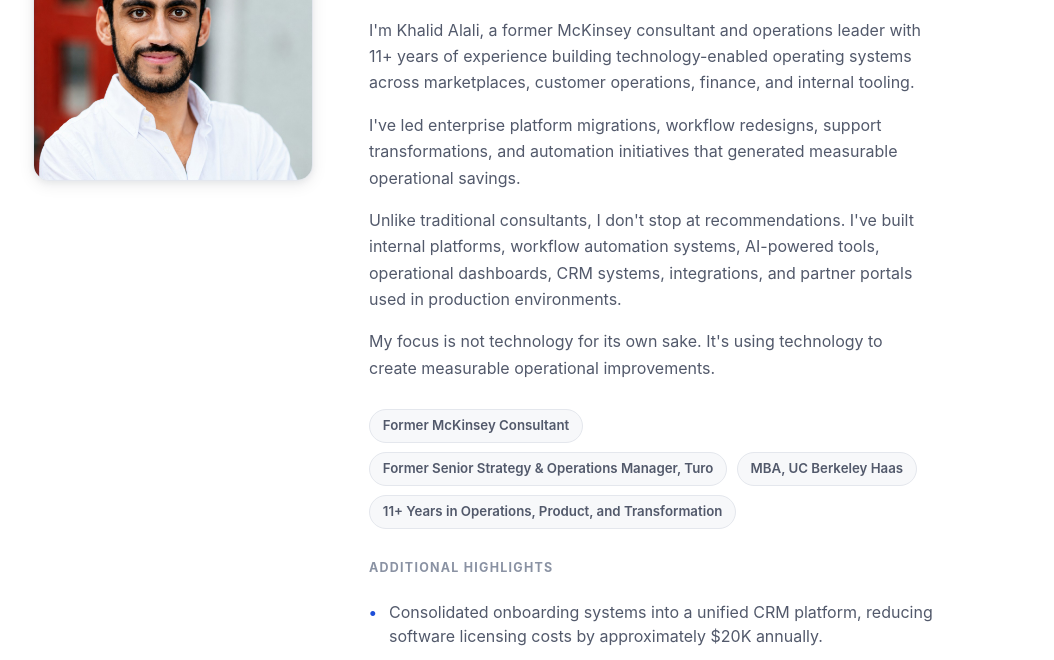
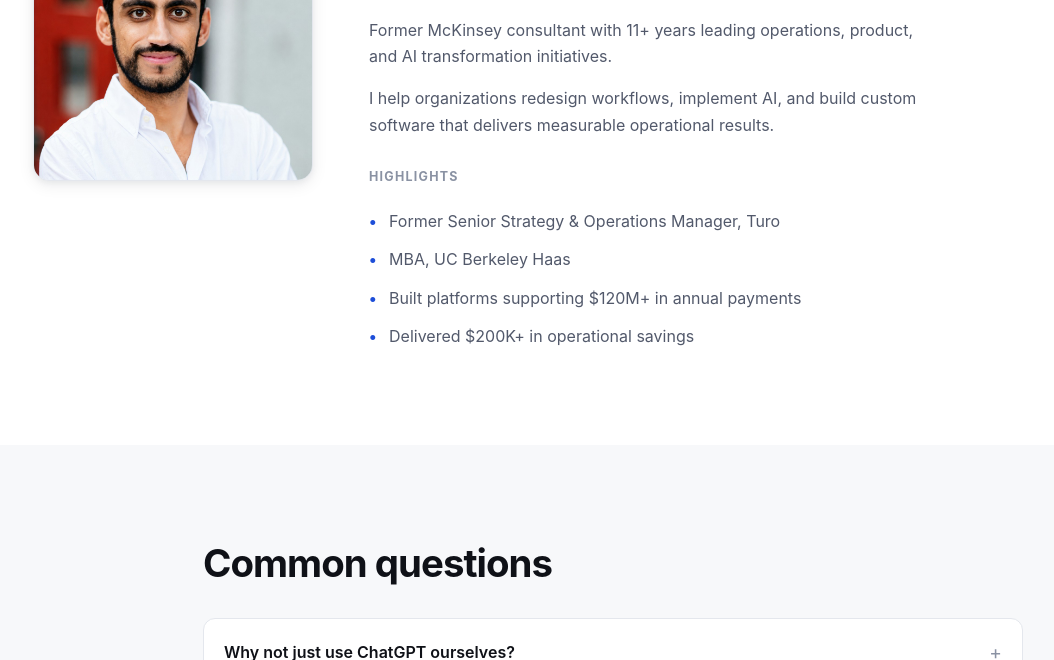
Before and after one commit to khalid-alali/prospecting, a plain HTML site: page index.html in a window 1280 px wide. Shown: the part 6984-7644 px from the top of the page, without its empty margins (27-1081 px from the left). Drawn offline with Linux system fonts and the light colour scheme.

Commit message:
short bio

```diff
--- a/index.html
+++ b/index.html
@@ -463,29 +463,17 @@
               <p class="eyebrow">About</p>
               <h2>Khalid Alali</h2>
               <p>
-                I'm Khalid Alali, a former McKinsey consultant and operations leader with 11+ years of experience building technology-enabled operating systems across marketplaces, customer operations, finance, and internal tooling.
+                Former McKinsey consultant with 11+ years leading operations, product, and AI transformation initiatives.
               </p>
               <p>
-                I've led enterprise platform migrations, workflow redesigns, support transformations, and automation initiatives that generated measurable operational savings.
+                I help organizations redesign workflows, implement AI, and build custom software that delivers measurable operational results.
               </p>
-              <p>
-                Unlike traditional consultants, I don't stop at recommendations. I've built internal platforms, workflow automation systems, AI-powered tools, operational dashboards, CRM systems, integrations, and partner portals used in production environments.
-              </p>
-              <p>
-                My focus is not technology for its own sake. It's using technology to create measurable operational improvements.
-              </p>
-              <div class="about-credentials">
-                <span>Former McKinsey Consultant</span>
-                <span>Former Senior Strategy &amp; Operations Manager, Turo</span>
-                <span>MBA, UC Berkeley Haas</span>
-                <span>11+ Years in Operations, Product, and Transformation</span>
-              </div>
-              <h3 class="about-highlights-heading">Additional Highlights</h3>
+              <h3 class="about-highlights-heading">Highlights</h3>
               <ul class="project-list">
-                <li>Consolidated onboarding systems into a unified CRM platform, reducing software licensing costs by approximately $20K annually.</li>
-                <li>Identified more than $200K in excess inventory through inventory management redesign.</li>
-                <li>Built a partner operations platform supporting 400+ active repair jobs.</li>
-                <li>Launched a global payments platform supporting more than $120M annually in payment volume.</li>
+                <li>Former Senior Strategy &amp; Operations Manager, Turo</li>
+                <li>MBA, UC Berkeley Haas</li>
+                <li>Built platforms supporting $120M+ in annual payments</li>
+                <li>Delivered $200K+ in operational savings</li>
               </ul>
             </div>
           </div>
```
